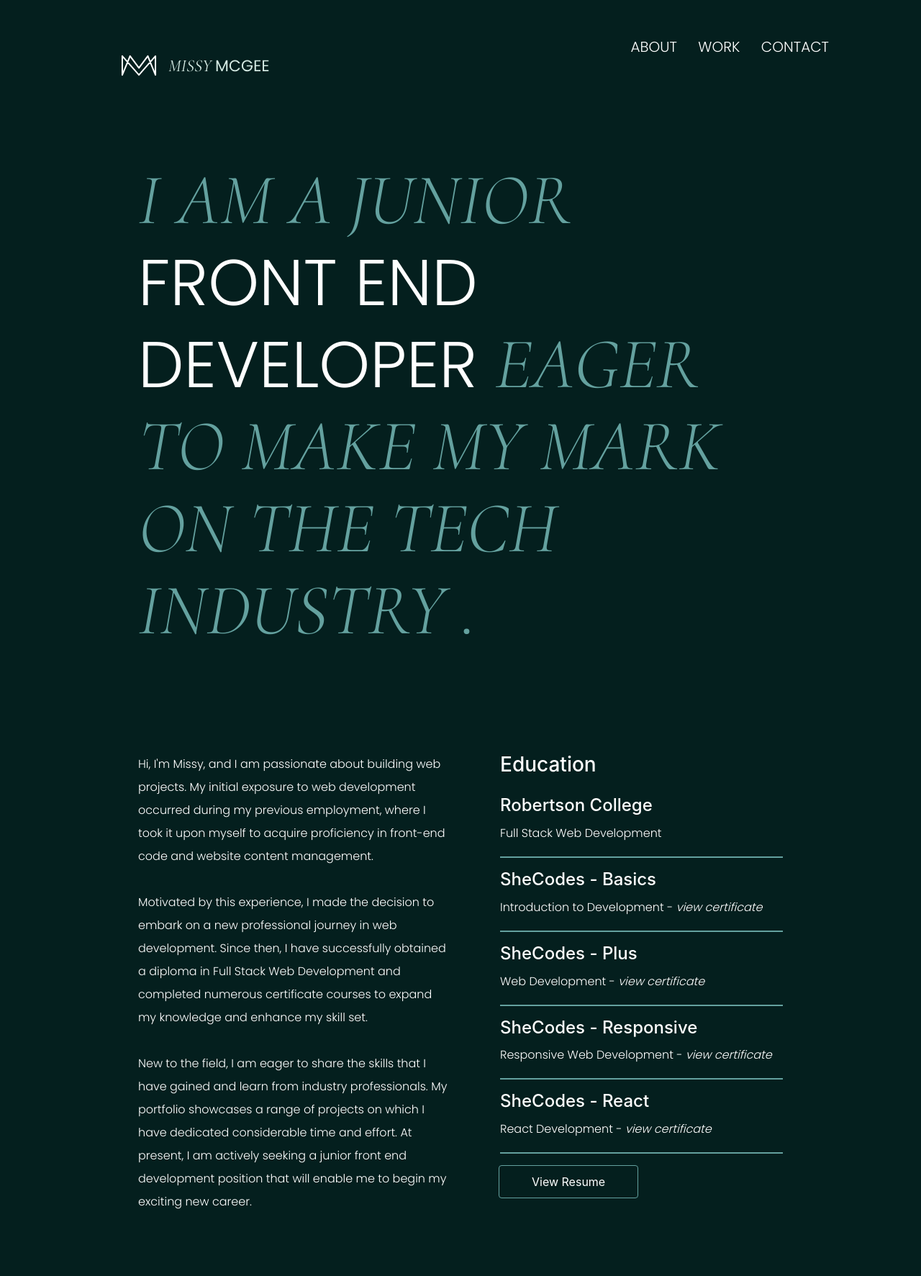
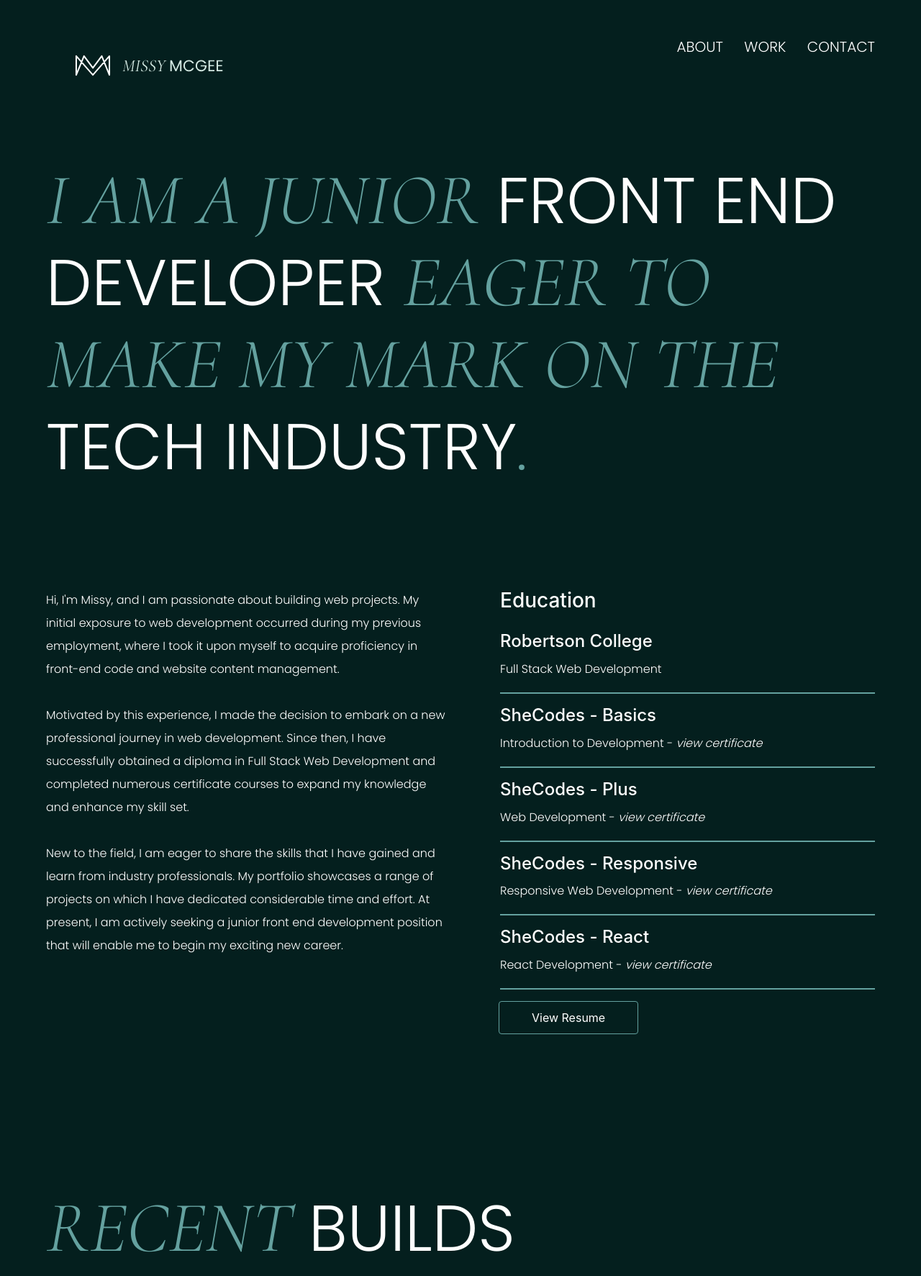
Before and after one commit to MissyMcGee1/portfolio-project, a plain HTML site: page index.html in a window 1280 px wide. Shown: the top 1773 px of the page at 72% size. Drawn offline with nearby package versions, Linux system fonts and the light colour scheme.

Commit message:
Expanded content width

```diff
--- a/index.html
+++ b/index.html
@@ -75,7 +75,7 @@
 
       <h1>
         I am a junior <span>front end developer </span>eager to make my mark on
-        the tech industry .
+        the <span>tech industry</span>.
       </h1>
       <div class="content">
         <div class="row">
--- a/src/styles.css
+++ b/src/styles.css
@@ -10,7 +10,7 @@
 nav {
   padding-top: 50px;
   margin: 0 auto;
-  width: 80%;
+  width: 90%;
 }
 
 nav li {
@@ -45,7 +45,7 @@ h1 {
   margin: 0 auto;
   padding-top: 100px;
   padding-bottom: 70px;
-  width: 70%;
+  width: 90%;
   line-height: 114px;
 }
 
@@ -82,7 +82,7 @@ footer {
   padding-top: 50px;
   padding-bottom: 50px;
   margin: 0 auto;
-  width: 80%;
+  width: 90%;
 }
 
 footer h2 {
@@ -117,7 +117,7 @@ footer ul {
 
 .content {
   margin: 0 auto;
-  width: 70%;
+  width: 90%;
   padding-bottom: 140px;
 }
 
@@ -154,7 +154,7 @@ footer ul {
 .main-content {
   color: var(--primary-color);
   padding: 0;
-  width: 80%;
+  width: 90%;
   margin: 0 auto;
   padding-bottom: 100px;
 }
```
